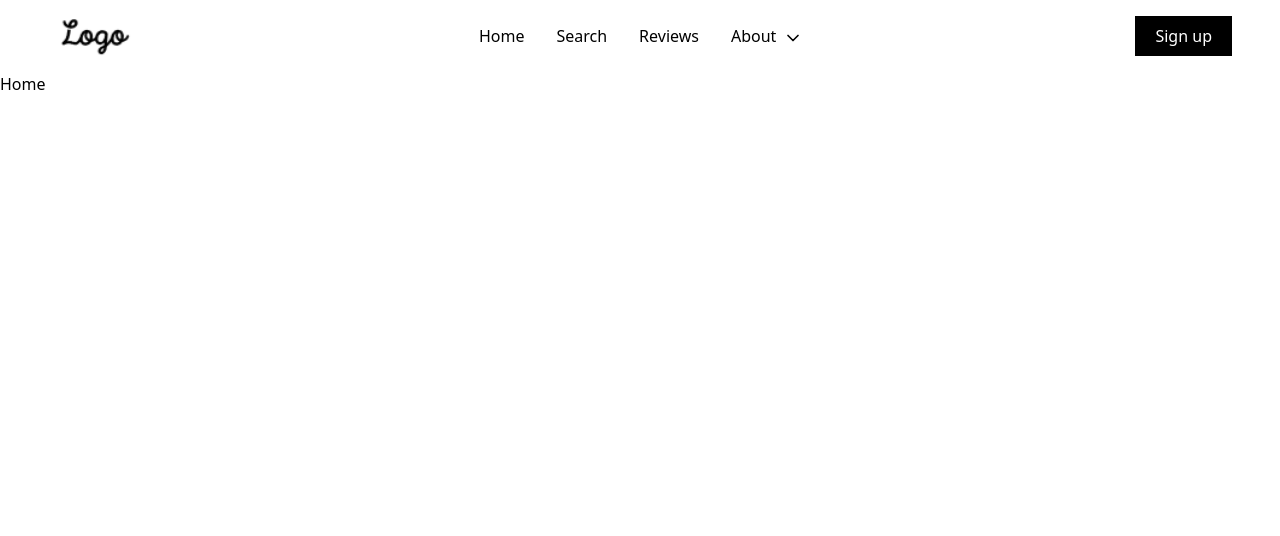
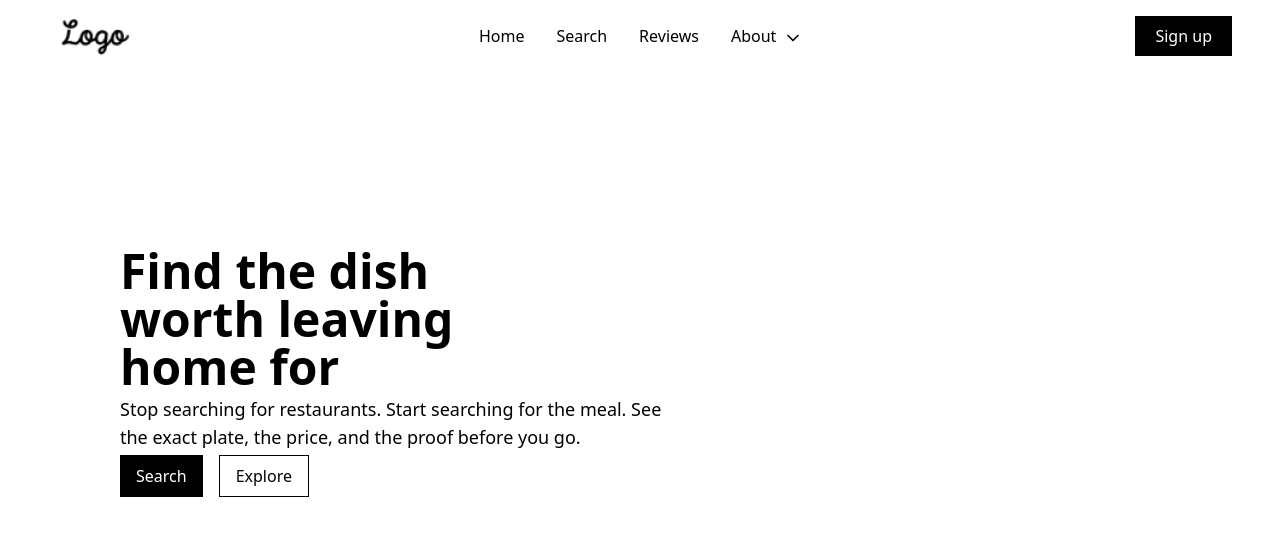
Before and after one commit to shubham-3099/frontend, a Next.js app: page / in a window 1280 px wide. Shown: the top 536 px of the page. Built offline with nearby package versions, Linux system fonts and the light colour scheme.

Commit message:
Add hero section layout

```diff
--- a/app/page.tsx
+++ b/app/page.tsx
@@ -1,6 +1,7 @@
+import HeroSection from "@/components/HeroSection";
 
 export default function Home() {
   return (
-    <h1>Home</h1>
-  );
+    <HeroSection />
+  )
 }
--- /dev/null
+++ b/components/HeroSection.tsx
@@ -0,0 +1,15 @@
+export default function HeroSection() {
+    return (
+        <div className="flex flex-col md:flex-row px-5 md:px-30 items-center">
+            <div className="flex flex-col justify-between h-[270px] md:h-[250px] my-10 md:w-[1200px]">
+                <h1 className="text-4xl md:text-5xl font-bold pr-2 md:w-[450px]">Find the dish worth leaving home for</h1>
+                <p className="md:w-[550px] md:text-lg">Stop searching for restaurants. Start searching for the meal. See the exact plate, the price, and the proof before you go.</p>
+                <div className="flex gap-4">
+                    <button className="bg-black text-white px-4 py-2">Search</button>
+                    <button className="border px-4 py-2">Explore</button>
+                </div>
+            </div>
+            <div className="h-[600px] w-full"></div>
+        </div>
+    )
+}
```
